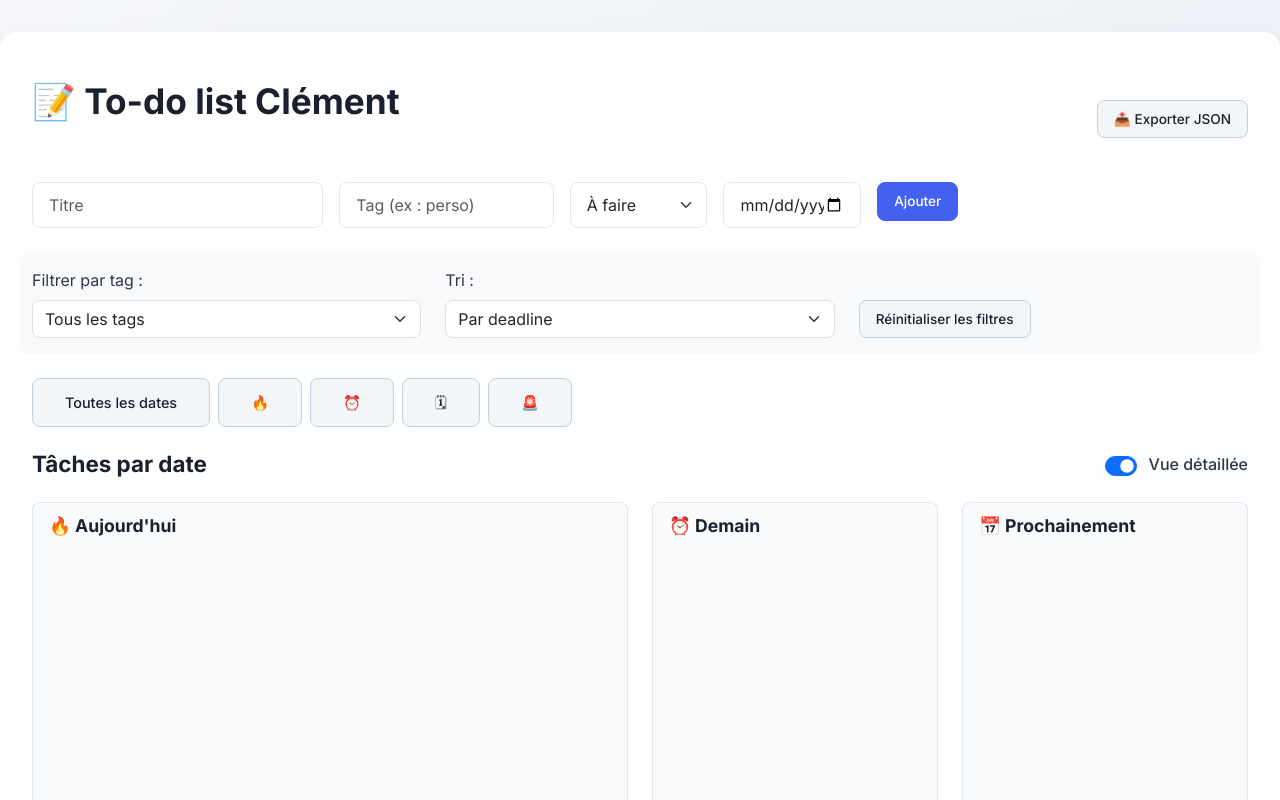
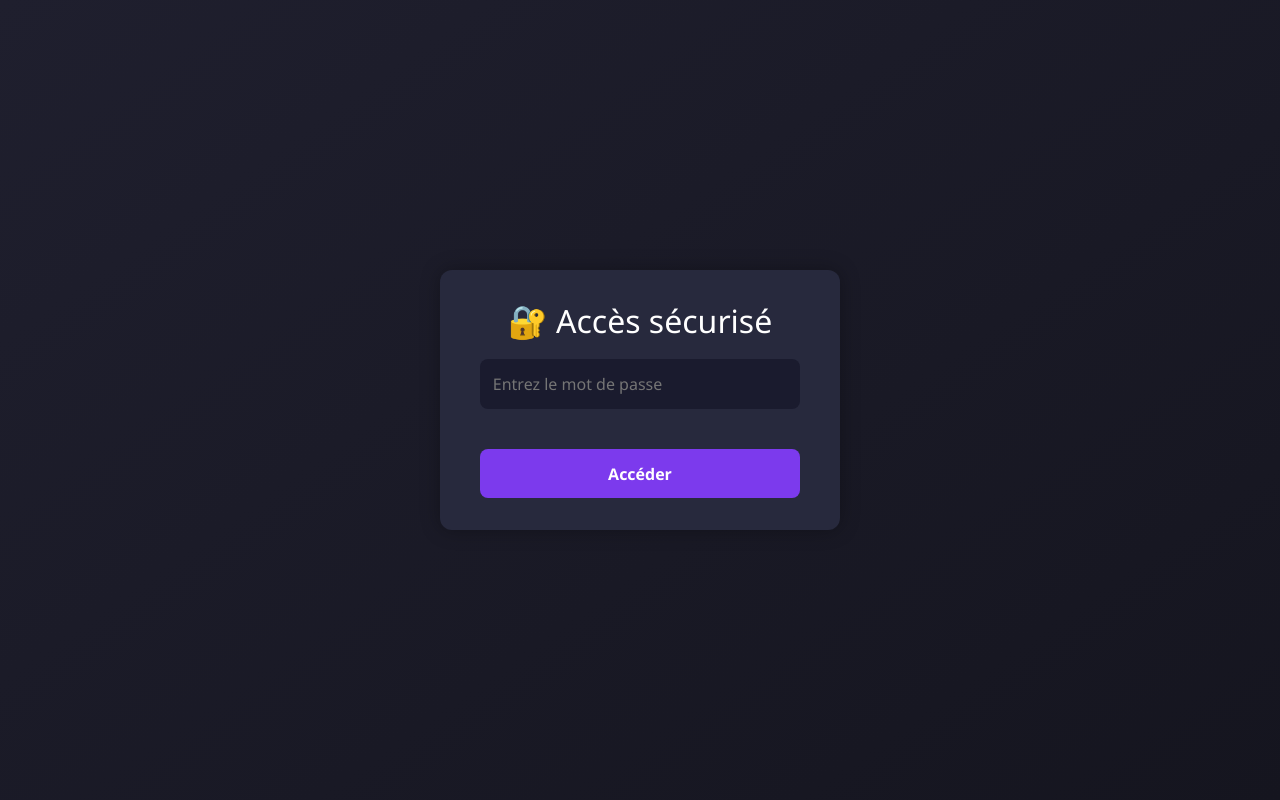
Before and after one commit to chaussoulier/todo-it, a plain HTML site: page index.html in a window 1280 px wide. Shown: the top 800 px of the page. Drawn offline with nearby package versions, Linux system fonts and the light colour scheme; a script that the page names is missing.

Commit message:
lockscreen

```diff
--- a/index.html
+++ b/index.html
@@ -12,6 +12,105 @@
   <link rel="stylesheet" href="style.css">
 </head>
 <body>
+
+  <body>
+    <!-- 🔐 Bloc de login à insérer ici -->
+
+    <style>
+      #auth-overlay {
+        position: fixed;
+        z-index: 9999;
+        top: 0; left: 0; right: 0; bottom: 0;
+        background: linear-gradient(145deg, #1f1f2e, #15151f);
+        display: flex;
+        justify-content: center;
+        align-items: center;
+        font-family: 'Segoe UI', sans-serif;
+        color: white;
+      }
+
+      #auth-box {
+        background: #27293d;
+        padding: 2rem 2.5rem;
+        border-radius: 12px;
+        box-shadow: 0 0 20px rgba(0,0,0,0.3);
+        text-align: center;
+        width: 100%;
+        max-width: 400px;
+        transition: all 0.3s ease;
+      }
+
+      #auth-box h2 {
+        margin-bottom: 1.2rem;
+      }
+
+      #auth-box input {
+        width: 100%;
+        padding: 0.8rem;
+        border: none;
+        border-radius: 8px;
+        margin-bottom: 1rem;
+        font-size: 1rem;
+        background: #1a1b2e;
+        color: white;
+      }
+
+      #auth-box button {
+        width: 100%;
+        padding: 0.8rem;
+        border: none;
+        border-radius: 8px;
+        background-color: #7c3aed;
+        color: white;
+        font-weight: bold;
+        font-size: 1rem;
+        cursor: pointer;
+        transition: background 0.2s ease;
+      }
+
+      #auth-box button:hover {
+        background-color: #9f48ff;
+      }
+
+      #error-msg {
+        color: #ff5e5e;
+        font-size: 0.9rem;
+        height: 1rem;
+        margin-top: -0.5rem;
+        margin-bottom: 1rem;
+        opacity: 0;
+        transition: opacity 0.3s;
+      }
+
+      #error-msg.active {
+        opacity: 1;
+      }
+    </style>
+
+    <div id="auth-overlay">
+      <div id="auth-box">
+        <h2>🔐 Accès sécurisé</h2>
+        <input type="password" id="passwordInput" placeholder="Entrez le mot de passe" />
+        <div id="error-msg">Mot de passe incorrect</div>
+        <button onclick="checkPassword()">Accéder</button>
+      </div>
+    </div>
+
+    <script>
+      const goodPassword = "monMotSecret"; // <-- remplace par ton mot de passe
+
+      function checkPassword() {
+        const input = document.getElementById("passwordInput").value;
+        const error = document.getElementById("error-msg");
+
+        if (input === goodPassword) {
+          document.getElementById("auth-overlay").style.display = "none";
+        } else {
+          error.classList.add("active");
+          document.getElementById("passwordInput").value = "";
+        }
+      }
+    </script>
 
   <div class="container py-5">
     <div class="d-flex justify-content-between align-items-center mb-4">
```
